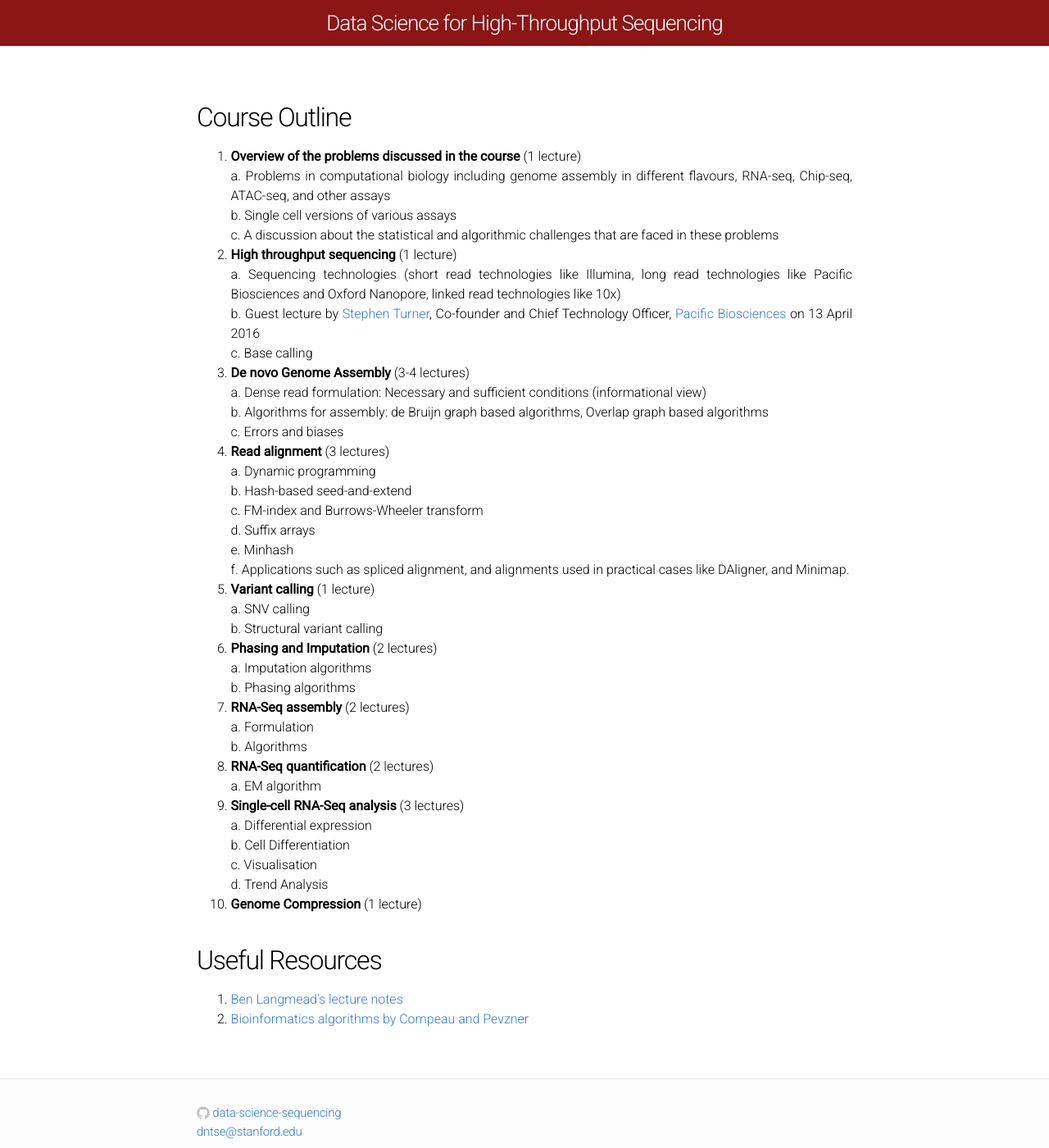
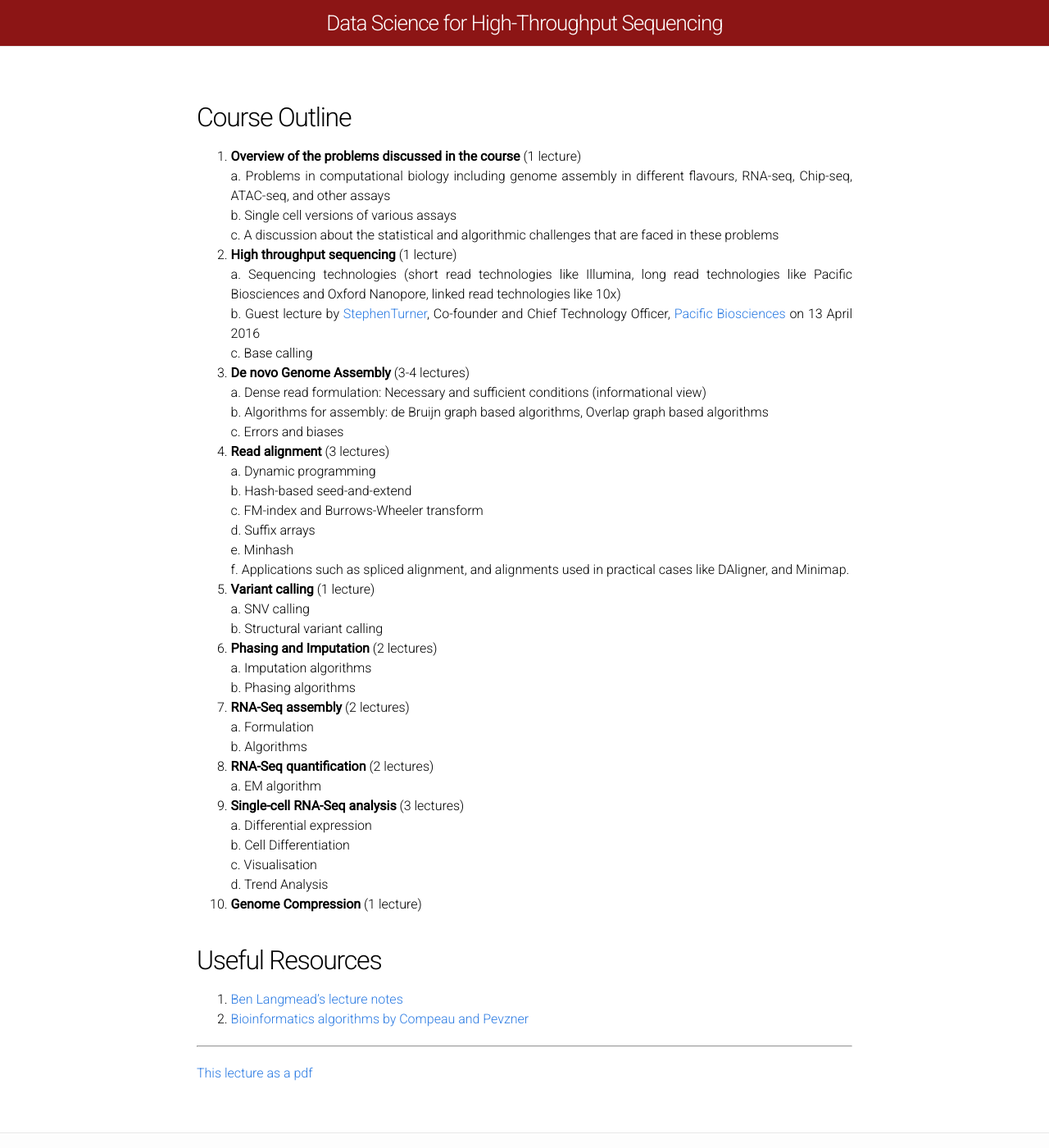
Before and after one commit to laurashen/data-science-sequencing.github.io, a Jekyll site: the page built from lectures/lecture0.md, in a window 1280 px wide and 1400 px high. Shown: the whole window at 82% size. Built offline with Jekyll 4.4.1, drawn with Linux system fonts in a browser that asks for light colours; comment, search, counter and statistics services are not loaded.

Commit message:
Enabled each course material to be downloaded as a pdf

```diff
--- a/lectures/lecture0.md
+++ b/lectures/lecture0.md
@@ -19,7 +19,7 @@
 
 	a. Sequencing technologies (short read technologies like Illumina, long read technologies like Pacific Biosciences and Oxford Nanopore, linked read technologies like 10x)
 
-	b. Guest lecture by [Stephen Turner](http://www.pacb.com/people/stephen-turner-phd/), Co-founder and Chief Technology Officer, [Pacific Biosciences](http://www.pacb.com/) on 13 April 2016
+	b. Guest lecture by [StephenTurner](http://www.pacb.com/people/stephen-turner-phd/), Co-founder and Chief Technology Officer, [Pacific Biosciences](http://www.pacb.com/) on 13 April 2016
 
 	c.	Base calling
 
@@ -85,3 +85,7 @@
 1. [Ben Langmead's lecture notes](http://www.langmead-lab.org/teaching-materials/)
 
 2. [Bioinformatics algorithms by Compeau and Pevzner](http://bioinformaticsalgorithms.com/index.htm)
+
+-----------------
+
+[This lecture as a pdf](/lectures/lecture0.pdf)
```
